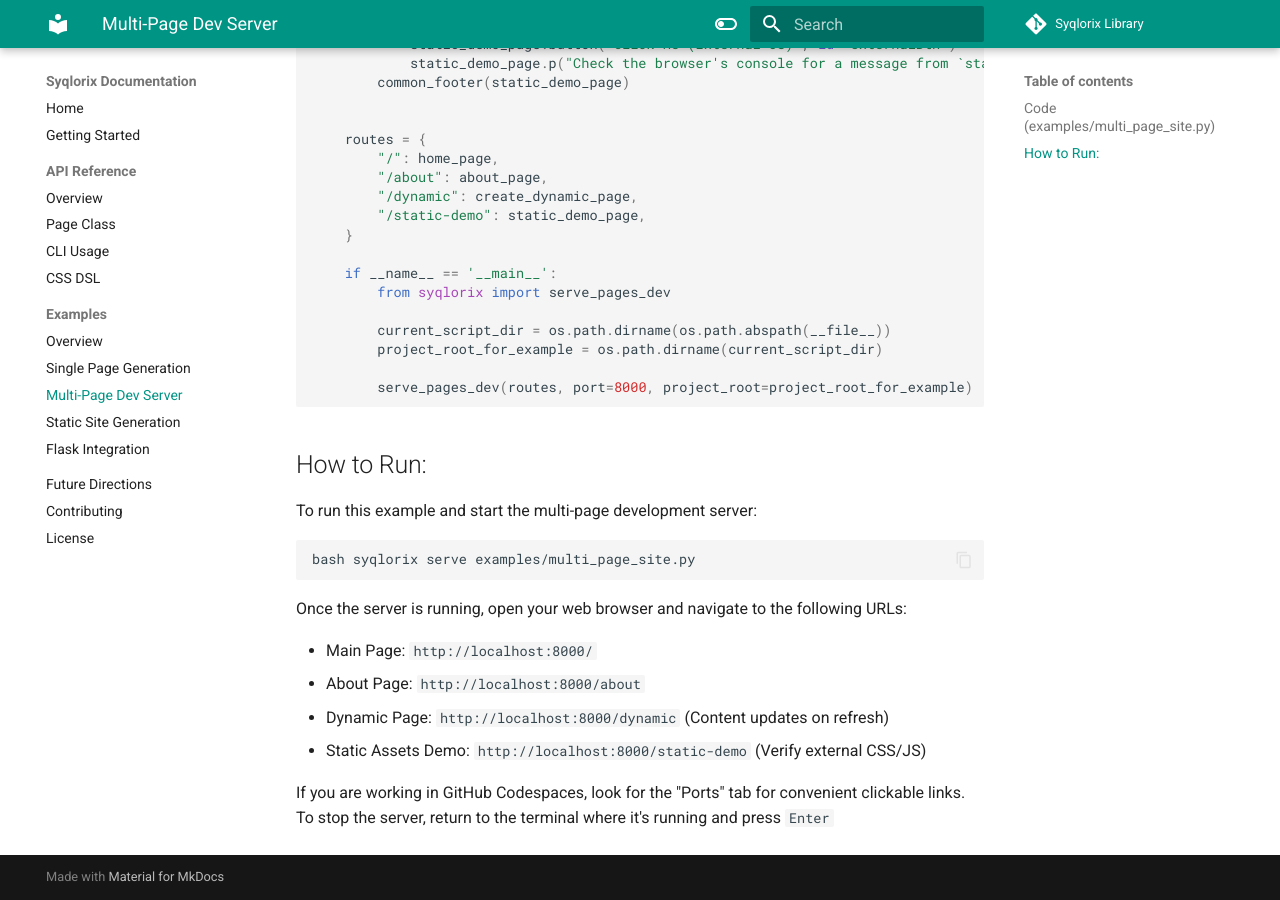
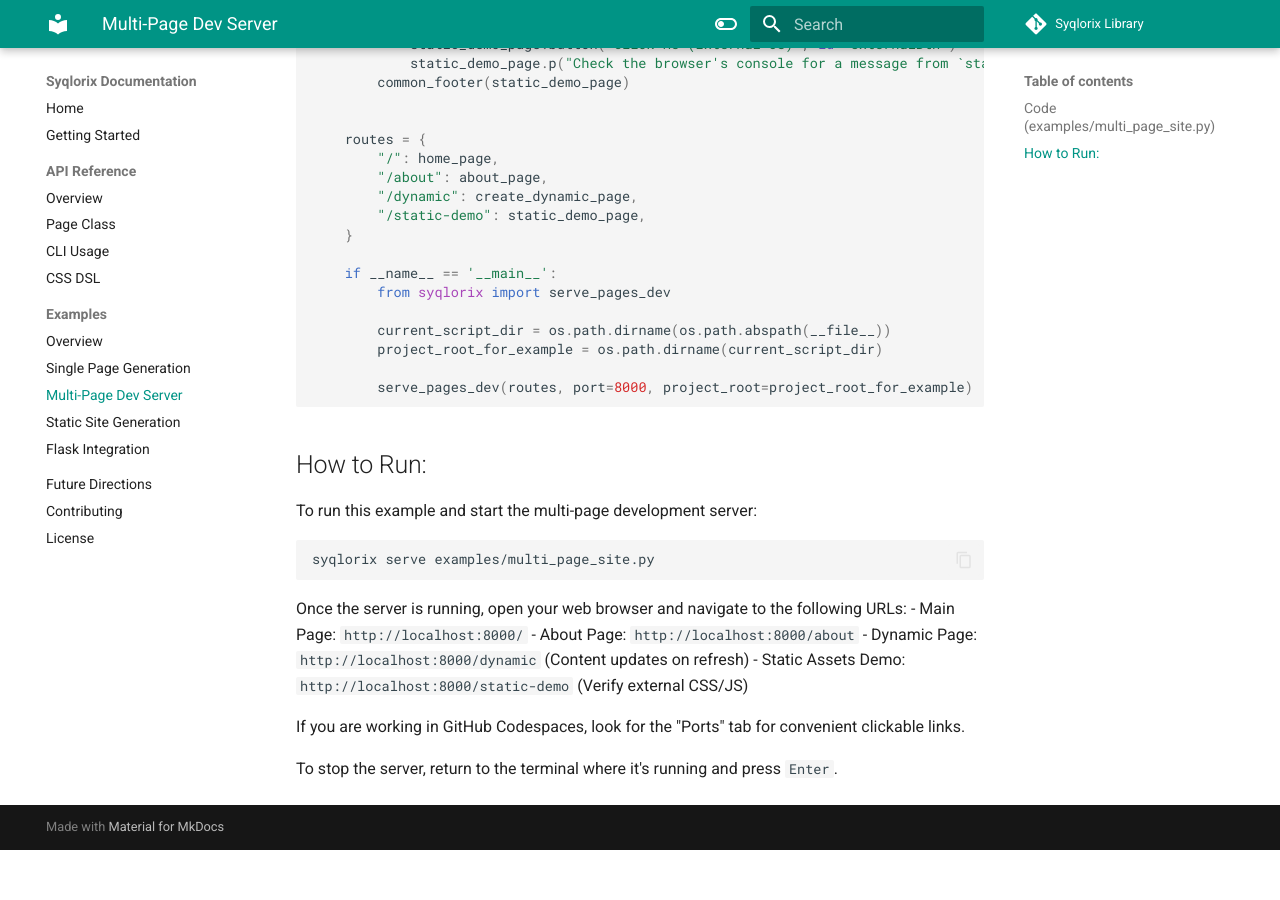
Before and after one commit to Syqlorix/syqlorix.github.io, an MkDocs documentation site: the page built from docs/examples/multi-page-dev-server.md, in a window 1280 px wide and 900 px high, scrolled down 2340 px. Built offline with MkDocs 1.6.1 and Material for MkDocs 9.7.7, drawn with Linux system fonts in a browser that asks for light colours; comment, search, counter and statistics services are not loaded; after the commit the page ends 3190 px from its top, so only the background shows below that.

````diff
--- a/docs/examples/multi-page-dev-server.md
+++ b/docs/examples/multi-page-dev-server.md
@@ -19,7 +19,7 @@ def common_header(page_instance: Page):
             page_instance.a("Static Assets", href="/static-demo")
 
     def common_footer(page_instance: Page):
-        page_instance.footer(f"© {datetime.datetime.now().year} Syqlorix Demo Site")
+        page_instance.footer(f"Â© {datetime.datetime.now().year} Syqlorix Demo Site")
 
     base_styles_dict = {
         "body": {
@@ -133,18 +133,19 @@ def common_header(page_instance: Page):
 ```
 
 ## How to Run:
+
 To run this example and start the multi-page development server:
 
-```
-bash syqlorix serve examples/multi_page_site.py
+```bash
+syqlorix serve examples/multi_page_site.py
 ```
 
- Once the server is running, open your web browser and navigate to the following URLs:
-
-- Main Page: `http://localhost:8000/`
-- About Page: `http://localhost:8000/about`
-- Dynamic Page: `http://localhost:8000/dynamic` (Content updates on refresh)
-- Static Assets Demo: `http://localhost:8000/static-demo` (Verify external CSS/JS)
+Once the server is running, open your web browser and navigate to the following URLs:
+    - Main Page: `http://localhost:8000/`
+    - About Page: `http://localhost:8000/about`
+    - Dynamic Page: `http://localhost:8000/dynamic` (Content updates on refresh)
+    - Static Assets Demo: `http://localhost:8000/static-demo` (Verify external CSS/JS)
 
 If you are working in GitHub Codespaces, look for the "Ports" tab for convenient clickable links.
-    To stop the server, return to the terminal where it's running and press `Enter`
+
+To stop the server, return to the terminal where it's running and press `Enter`.
````
